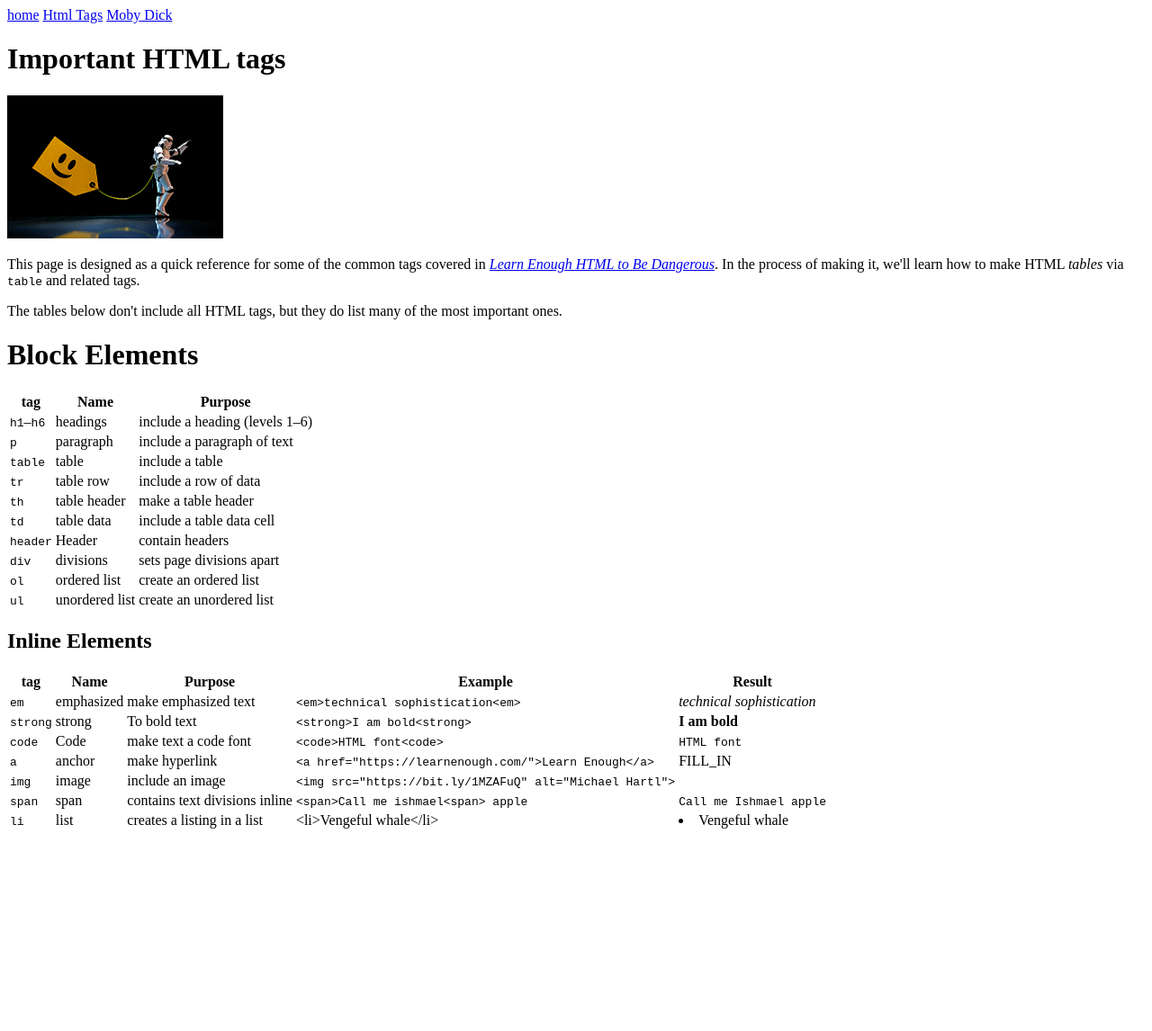
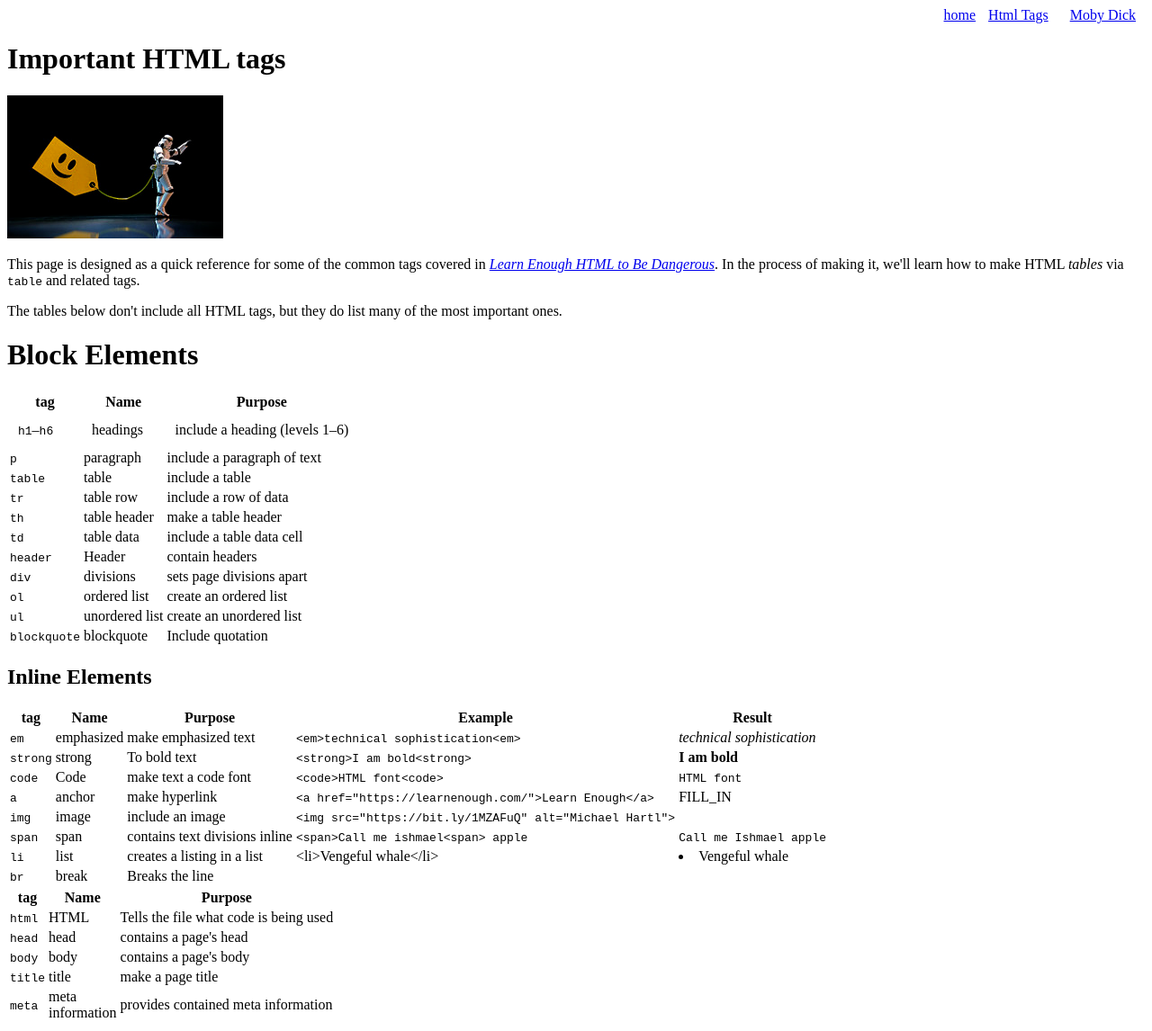
Before and after one commit to NicholasDaviet/Simple_website, a plain HTML site: page tags.html in a window 1280 px wide. Shown: the whole page at 90% size. Before the commit the page ends 932 px from the top, so only its background shows below. Drawn offline with Linux system fonts and the light colour scheme.

Commit message:
refactor styles into a styles css

```diff
--- /dev/null
+++ b/css/main.css
@@ -0,0 +1,8 @@
+.nav-menu{
+            text-align: right;
+
+        }
+        .nav-spacing {
+            margin: 0 10px;
+
+        }
--- a/tags.html
+++ b/tags.html
@@ -3,14 +3,14 @@
   <head>
     <title>HTML Tags</title>
     <meta charset="utf-8">
+    <link rel="stylesheet" href="css/main.css">
   </head>
   <body>
 
-    <div>
-
+<div id="main-nav" class="nav-menu">
       <a href="index.html">home</a>
-      <a href="tags.html">Html Tags</a>
-      <a href="moby_dick.html">Moby Dick</a>
+      <a href="tags.html" class="nav-spacing">Html Tags</a>
+      <a href="moby_dick.html" class="nav-spacing">Moby Dick</a>
     </div>
 
       <h1>Important HTML tags</h1>
@@ -41,9 +41,9 @@
             </tr>
 
              <tr>
-                <td><code>h1</code>&ndash;<code>h6</code></td>
-                <td>headings</td>
-                <td>include a heading (levels 1&ndash;6)</td>
+                <td style="padding: 10px;"><code>h1</code>&ndash;<code>h6</code></td>
+                <td style="padding: 10px;">headings</td>
+                <td style="padding: 10px;">include a heading (levels 1&ndash;6)</td>
             </tr>
             <tr>
                 <td><code>p</code></td>
@@ -89,6 +89,11 @@
                 <td><code>ul</code></td>
                 <td>unordered list</td>
                 <td>create an unordered list</td>
+            </tr>
+            <tr>
+              <td><code>blockquote</code></td>
+              <td>blockquote</td>
+              <td>Include quotation</td>
             </tr>
         </table>
 
@@ -158,7 +163,46 @@
           <td>&lt;li&gt;Vengeful whale&lt;/li&gt;</td>
           <td><li>Vengeful whale</li></td>
       </tr>
+      <tr>
+          <td><code>br</code></td>
+          <td>break</td>
+          <td>Breaks the line</td>
+      </tr>
     </table>
+     <table>
+        <tr>
+            <th>tag</th>
+            <th>Name</th>
+            <th>Purpose</th>
+        </tr>
+        <tr>
+            <td><code>html</code></td>
+            <td>HTML</td>
+            <td>Tells the file what code is being used</td>
+        </tr>
+        <tr>
+            <td><code>head</code></td>
+            <td>head</td>
+            <td>contains a page's head</td>
+        </tr>
+        <tr>
+            <td><code>body</code></td>
+            <td>body</td>
+            <td>contains a page's body</td>
+        </tr>
+        <tr>
+            <td><code>title</code></td>
+            <td>title</td>
+            <td>make a page title</td>
+        </tr>
+        <tr>
+            <td><code>meta</code></td>
+            <td style="width: 5px;">meta information</td>
+            <td>provides contained meta information</td>
+        </tr>
+    </table>
+
+
 
   </body>
 </html>
```
Also changed, not shown: index.html (+19 -5 lines), moby_dick.html (+12 -13 lines).
